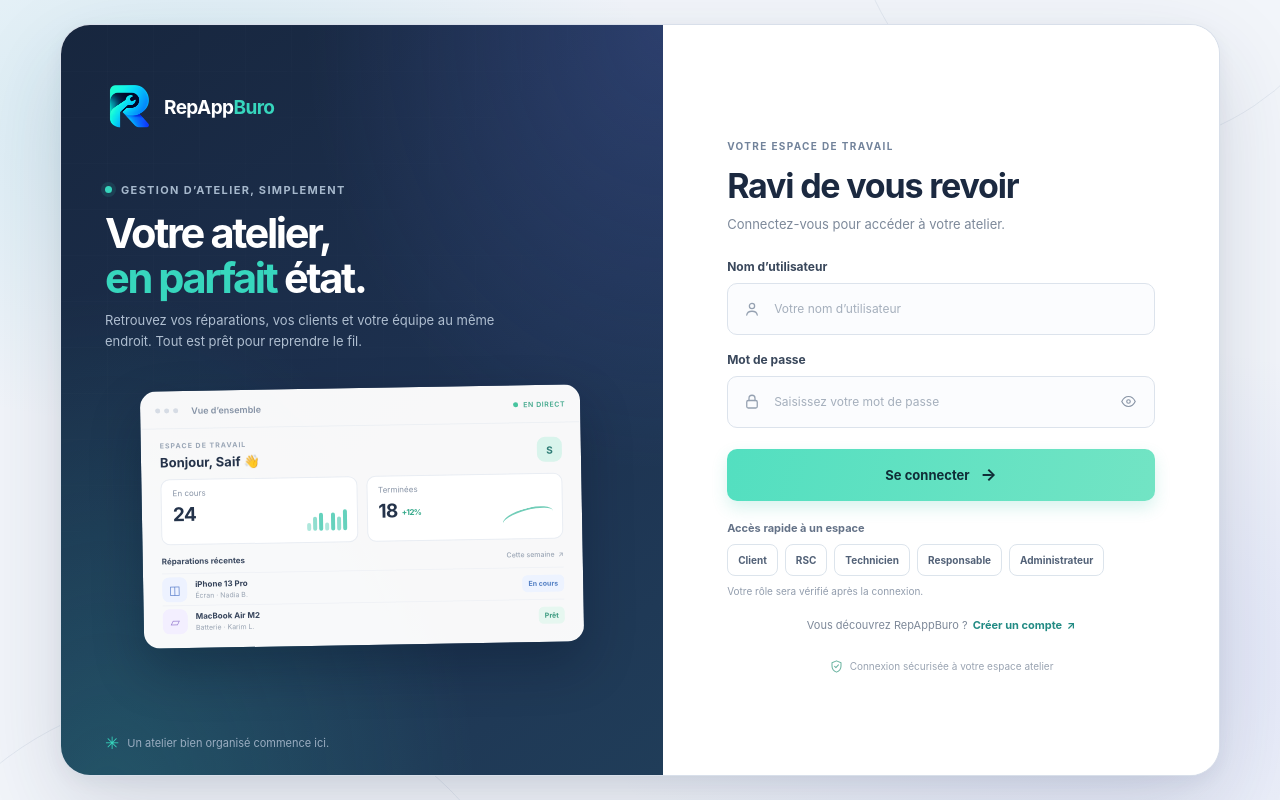
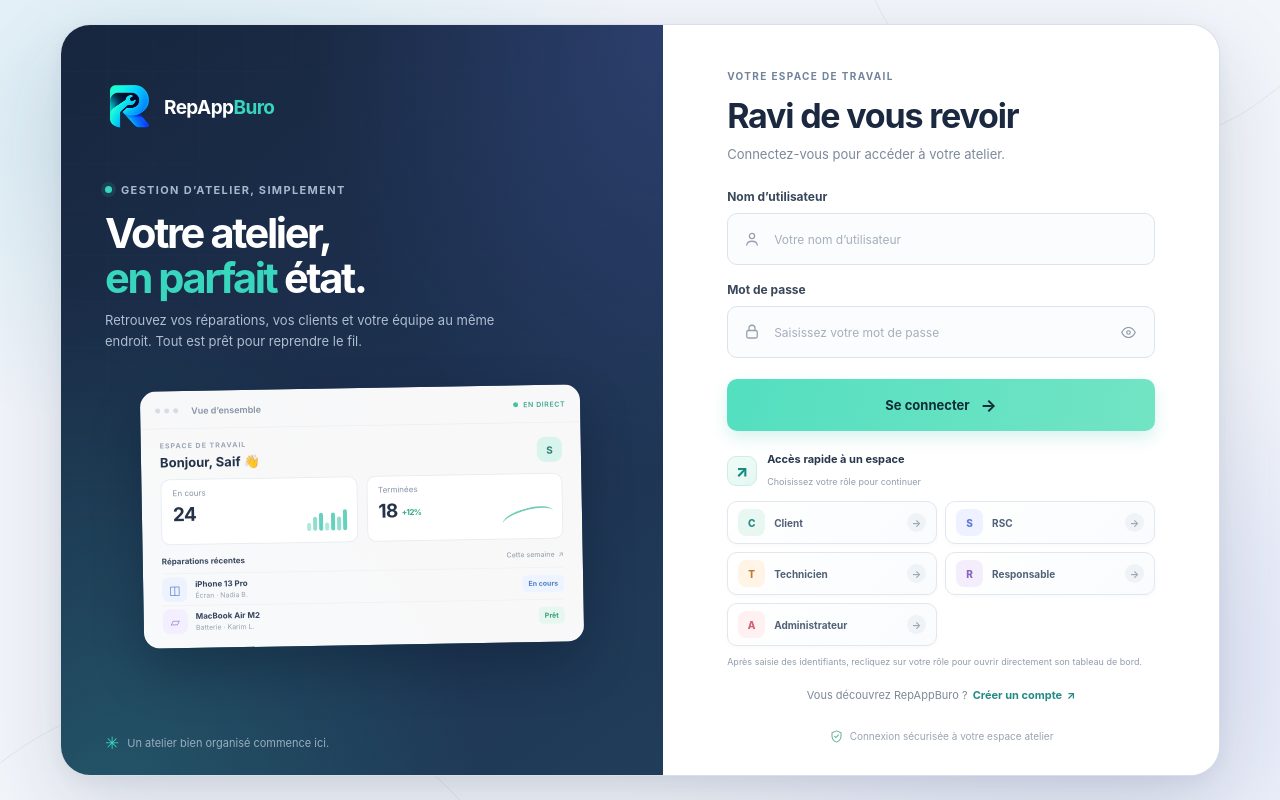
Before and after one commit to SaifEddineDev/RepAppBuro, a React (Create React App) app in the folder frontend/: page /register#/login in a window 1280 px wide. Built offline with nearby package versions, Linux system fonts and the light colour scheme; no server answers.

Commit message:
Polish role shortcuts and streamline dashboard login

```diff
--- a/frontend/src/pages/Login.css
+++ b/frontend/src/pages/Login.css
@@ -149,14 +149,31 @@
 .login-security { display: flex; align-items: center; justify-content: center; gap: 6px; margin: 38px 0 0; color: #9aa4b2; font-size: 10px; }
 .login-security svg { width: 15px; height: 15px; fill: none; stroke: #6db5a2; stroke-width: 1.4; stroke-linecap: round; stroke-linejoin: round; }
 
-.quick-access { margin-top: 20px; }
-.quick-access > p { margin: 0 0 9px; color: #647287; font-size: 11px; font-weight: 700; }
-.quick-access-options { display: flex; flex-wrap: wrap; gap: 7px; }
-.quick-access-button { min-height: 32px; padding: 6px 10px; border: 1px solid #dce4ec; border-radius: 8px; color: #526177; background: #fff; font: inherit; font-size: 10px; font-weight: 650; cursor: pointer; transition: border-color .15s ease, color .15s ease, background .15s ease; }
-.quick-access-button:hover, .quick-access-button.is-selected { border-color: #65cdb2; color: #176f67; background: #effbf7; }
+.quick-access { margin-top: 21px; }
+.quick-access-heading { display: flex; align-items: center; gap: 10px; margin-bottom: 12px; }
+.quick-access-heading-icon { display: grid; width: 30px; height: 30px; place-items: center; border: 1px solid #cdeee4; border-radius: 9px; color: #148b7d; background: linear-gradient(145deg, #effcf7, #e5f7f3); font-size: 16px; font-weight: 800; }
+.quick-access-heading p { margin: 0 0 3px; color: #26364b; font-size: 11px; font-weight: 750; }
+.quick-access-heading div > span { color: #929dad; font-size: 9px; }
+.quick-access-options { display: grid; grid-template-columns: repeat(2, minmax(0, 1fr)); gap: 8px; }
+.quick-access-button { display: flex; align-items: center; gap: 9px; min-width: 0; min-height: 43px; padding: 6px 10px; border: 1px solid #e1e7ee; border-radius: 10px; color: #526177; background: linear-gradient(135deg, #fff, #f9fbfd); box-shadow: 0 2px 5px rgba(23, 38, 62, .025); font: inherit; font-size: 10px; font-weight: 680; text-align: left; cursor: pointer; transition: transform .18s ease, border-color .18s ease, color .18s ease, background .18s ease, box-shadow .18s ease; }
+.quick-access-button:hover:not(:disabled) { transform: translateY(-1px); border-color: #9adbc9; color: #176f67; background: linear-gradient(135deg, #f2fcf8, #eaf9f4); box-shadow: 0 5px 12px rgba(39, 151, 128, .1); }
+.quick-access-button.is-selected { border-color: #65cdb2; color: #176f67; background: linear-gradient(135deg, #effbf7, #e4f7f0); box-shadow: inset 0 0 0 1px rgba(101, 205, 178, .12); }
+.quick-access-initial { display: grid; flex: 0 0 27px; width: 27px; height: 27px; place-items: center; border-radius: 8px; color: #268b82; background: #e9f7f3; font-size: 10px; font-weight: 800; }
+.quick-access-button:nth-child(2) .quick-access-initial { color: #617bd4; background: #eef1ff; }
+.quick-access-button:nth-child(3) .quick-access-initial { color: #bd7a32; background: #fff4e6; }
+.quick-access-button:nth-child(4) .quick-access-initial { color: #8a65bd; background: #f4edfb; }
+.quick-access-button:nth-child(5) .quick-access-initial { color: #d06370; background: #fff0f1; }
+.quick-access-label { overflow: hidden; flex: 1; text-overflow: ellipsis; white-space: nowrap; }
+.quick-access-check { display: grid; flex: 0 0 19px; width: 19px; height: 19px; place-items: center; border-radius: 50%; color: #9aa7b7; background: #f0f3f6; font-size: 10px; transition: color .18s ease, background .18s ease; }
+.quick-access-button:hover .quick-access-check, .quick-access-button.is-selected .quick-access-check { color: #fff; background: #46c5aa; }
 .quick-access-button:focus-visible { outline: 3px solid rgba(54, 167, 153, .32); outline-offset: 2px; }
 .quick-access-button:disabled { opacity: .6; cursor: wait; }
-.quick-access > span { display: block; margin-top: 8px; color: #929dad; font-size: 10px; line-height: 1.5; }
+.quick-access-note { display: block; margin-top: 9px; color: #929dad; font-size: 9px; line-height: 1.5; }
+
+@media (max-width: 420px) {
+  .quick-access-options { gap: 6px; }
+  .quick-access-button { gap: 7px; padding-right: 7px; padding-left: 7px; font-size: 9px; }
+}
 
 @media (max-width: 960px) {
   .login-page { padding: 24px; }
--- a/frontend/src/pages/Login.js
+++ b/frontend/src/pages/Login.js
@@ -14,13 +14,19 @@
   const { login } = useAuth();
   const navigate = useNavigate();
 
-  const handleSubmit = async (event) => {
-    event.preventDefault();
+  const authenticate = async (expectedRole) => {
+    if (!username.trim() || !password) {
+      setSelectedRole(expectedRole || '');
+      setError('Saisissez vos identifiants pour accéder à cet espace.');
+      document.getElementById('login-username')?.focus();
+      return;
+    }
+
     setError('');
     setIsLoading(true);
 
     try {
-      const authenticatedUser = await login(username, password, selectedRole || undefined);
+      const authenticatedUser = await login(username, password, expectedRole);
       if (authenticatedUser) {
         navigate('/dashboard');
       } else {
@@ -39,6 +45,21 @@
     } finally {
       setIsLoading(false);
     }
+  };
+
+  const handleSubmit = (event) => {
+    event.preventDefault();
+    authenticate(selectedRole || undefined);
+  };
+
+  const handleRoleShortcut = (role) => {
+    setSelectedRole(role);
+    setError('');
+    if (username.trim() && password) {
+      authenticate(role);
+      return;
+    }
+    document.getElementById('login-username')?.focus();
   };
 
   return (
@@ -156,32 +177,36 @@
           </form>
 
           <div className="quick-access" aria-label="Accès rapide par rôle">
-            <p>Accès rapide à un espace</p>
+            <div className="quick-access-heading">
+              <span className="quick-access-heading-icon" aria-hidden="true">↗</span>
+              <div>
+                <p>Accès rapide à un espace</p>
+                <span>Choisissez votre rôle pour continuer</span>
+              </div>
+            </div>
             <div className="quick-access-options">
               {[
-                { role: 'USER', label: 'Client' },
-                { role: 'RSC', label: 'RSC' },
-                { role: 'TECHNICIEN', label: 'Technicien' },
-                { role: 'RESPONSABLE', label: 'Responsable' },
-                { role: 'ADMIN', label: 'Administrateur' }
-              ].map(({ role, label }) => (
+                { role: 'USER', label: 'Client', initial: 'C' },
+                { role: 'RSC', label: 'RSC', initial: 'S' },
+                { role: 'TECHNICIEN', label: 'Technicien', initial: 'T' },
+                { role: 'RESPONSABLE', label: 'Responsable', initial: 'R' },
+                { role: 'ADMIN', label: 'Administrateur', initial: 'A' }
+              ].map(({ role, label, initial }) => (
                 <button
                   key={role}
                   type="button"
                   className={`quick-access-button${selectedRole === role ? ' is-selected' : ''}`}
                   aria-pressed={selectedRole === role}
                   disabled={isLoading}
-                  onClick={() => {
-                    setSelectedRole(role);
-                    setError('');
-                    document.getElementById('login-username')?.focus();
-                  }}
+                  onClick={() => handleRoleShortcut(role)}
                 >
-                  {label}
+                  <span className="quick-access-initial" aria-hidden="true">{initial}</span>
+                  <span className="quick-access-label">{label}</span>
+                  <span className="quick-access-check" aria-hidden="true">{selectedRole === role ? '✓' : '→'}</span>
                 </button>
               ))}
             </div>
-            <span>Votre rôle sera vérifié après la connexion.</span>
+            <span className="quick-access-note">Après saisie des identifiants, recliquez sur votre rôle pour ouvrir directement son tableau de bord.</span>
           </div>
 
           <div className="login-register">
```
